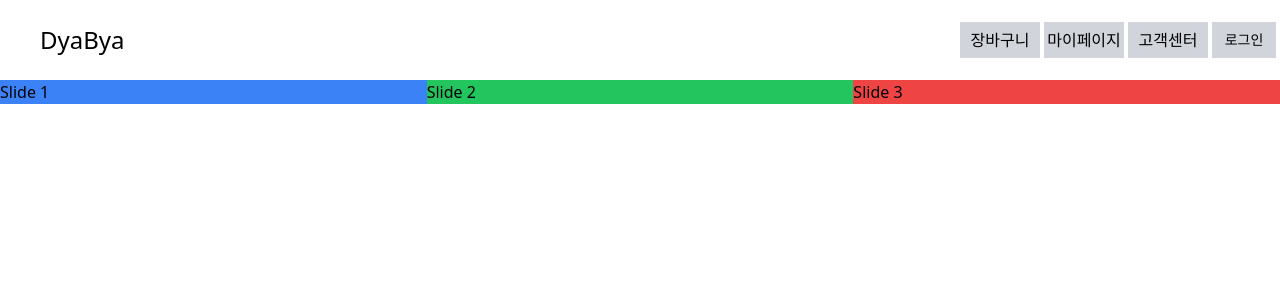
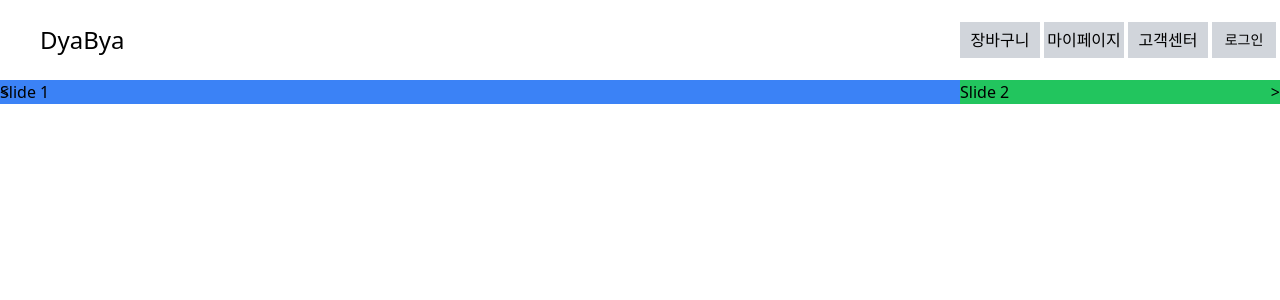
Before and after one commit to kimwoojin123/KDT-IaaS-1team-ERP, a Next.js app in the folder user/: page /ui/slide in a window 1280 px wide. Shown: the top 300 px of the page. Built offline with nearby package versions, Linux system fonts and the light colour scheme.

Commit message:
success make slide

```diff
--- a/user/app/ui/slide/page.tsx
+++ b/user/app/ui/slide/page.tsx
@@ -1,5 +1,5 @@
+'use client'
 
-'use client'
 // 'react' 모듈에서 필요한 함수 및 상태 변수들을 가져옵니다.
 import { useEffect, useState } from 'react';
 // 'next/navigation'에서 라우터 관련 기능을 가져옵니다.
@@ -22,21 +22,22 @@ export default function Slide() {
   return (
     <div className="w-lvw h-1/4 relative overflow-hidden">
       {/* 좌측 화살표 버튼 */}
-      <button className="absolute left-0 top-1/2 transform -translate-y-1/2" onClick={handlePrevSlide}>
+      <button className="absolute left-0 top-1/2 transform -translate-y-1/2 z-10" onClick={handlePrevSlide}>
         &lt;
       </button>
 
       {/* 우측 화살표 버튼 */}
-      <button className="absolute right-0 top-1/2 transform -translate-y-1/2" onClick={handleNextSlide}>
+      <button className="absolute right-0 top-1/2 transform -translate-y-1/2 z-10" onClick={handleNextSlide}>
         &gt;
       </button>
 
       {/* 슬라이드 내용 */}
-      <div className="flex transition-transform duration-300 ease-in-out" style={{ transform: `translateX(-${currentSlide * 100}%)` }}>
+      <div className="flex transition-transform duration-300 ease-in-out" style={{ width: `${totalSlides * 100}%`, transform: `translateX(-${currentSlide * (100 / totalSlides)}%)` }}>
         {/* 각각의 슬라이드 컨텐츠 */}
-        <div className="w-lvw h-full bg-blue-500">Slide 1</div>
-        <div className="w-lvw h-full bg-green-500">Slide 2</div>
-        <div className="w-lvw h-full bg-red-500">Slide 3</div>
+        <div className="w-lvw bg-blue-500">Slide 1</div>
+        <div className="w-lvw bg-green-500">Slide 2</div>
+        <div className="w-lvw bg-red-500">Slide 4</div>
+        <div className="w-lvw bg-slate-700">Slide 5</div>
       </div>
     </div>
   );
```
